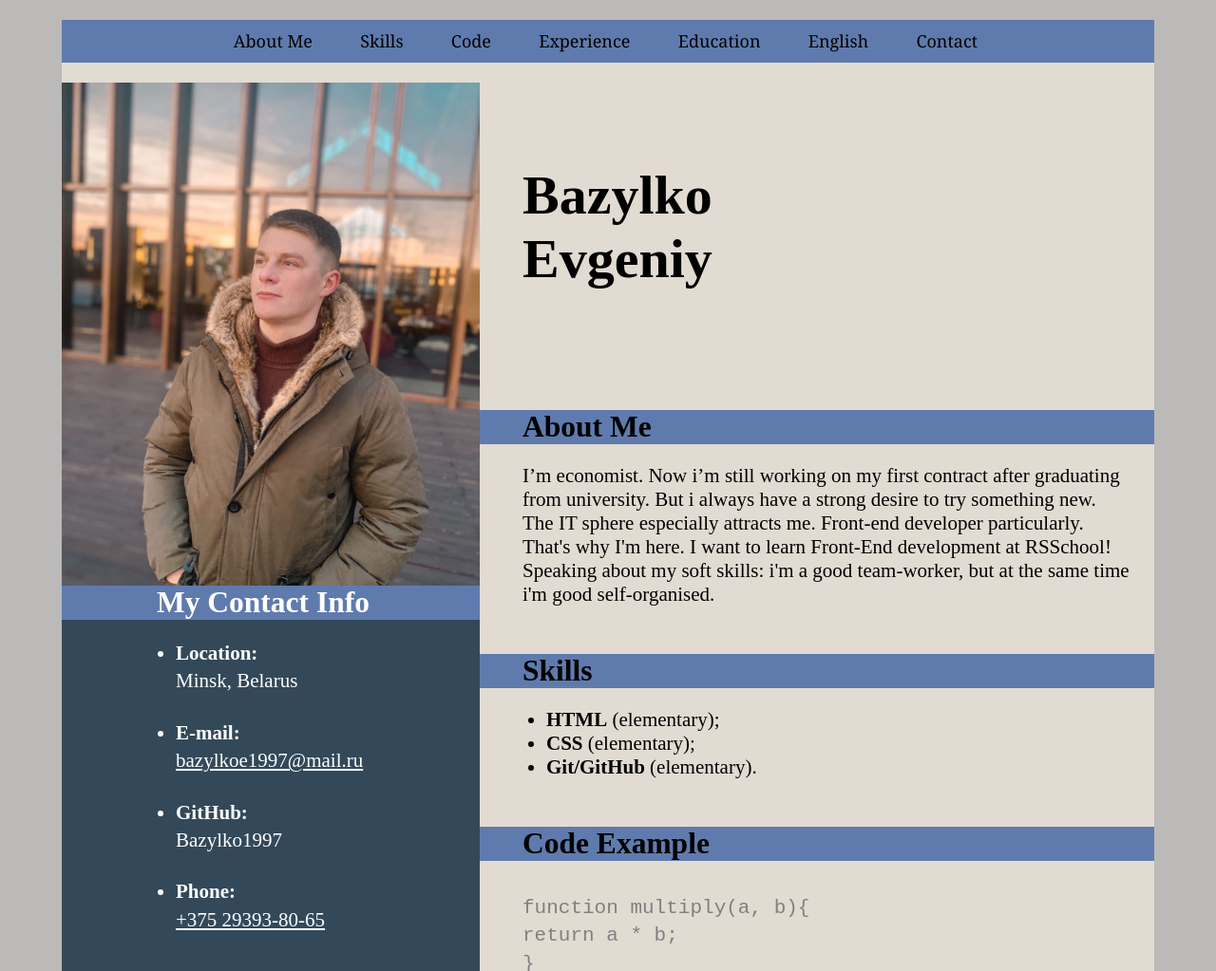
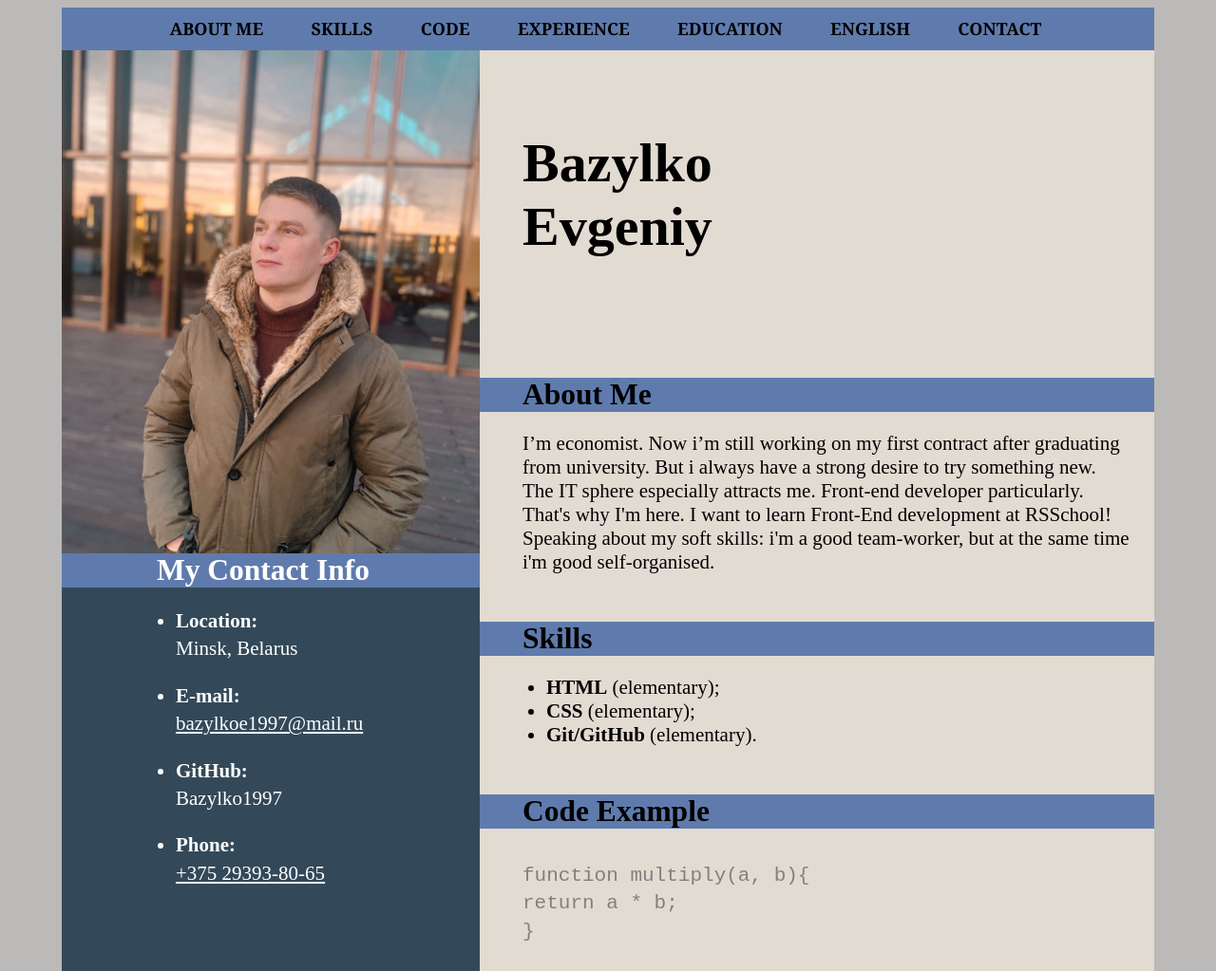
Before and after one commit to Bazylko1997/rsschool-cv, a plain HTML site: page index.html in a window 1280 px wide. Shown: the top 1023 px of the page at 95% size. Drawn offline with Linux system fonts and the light colour scheme.

Commit message:
docs: CV html css

```diff
--- a/index.html
+++ b/index.html
@@ -12,13 +12,13 @@
 		<header>
 			<nav>
 				<ul>
-					<li>About Me</li>
-					<li>Skills</li>
-					<li>Code</li>
-					<li>Experience</li>
-					<li>Education</li>
-					<li>English</li>
-					<li>Contact</li>
+					<li><a href="#Information">About Me</a></li>
+					<li><a href="#Skills">Skills</a></li>
+					<li><a href="#Code">Code</a></li>
+					<li><a href="#Experience">Experience</a></li>
+					<li><a href="#Education">Education</a></li>
+					<li><a href="#English">English</a></li>
+					<li><a href="#Contact">Contact</a></li>
 				</ul>
 			</nav>
 		</header>
@@ -30,12 +30,12 @@
 				</figure>
 			</article>
 			<article class="two">
-				<h2>My Contact Info</h2>
+				<h2 id="Contact">My Contact Info</h2>
 				<ul>
-				<li><span id="bold">Location:</span><br />Minsk, Belarus</li><br />
-				<li><span id="bold">E-mail:</span><br /><span id="text">bazylkoe1997@mail.ru</span></li><br />
-				<li><span id="bold">GitHub:</span><br />Bazylko1997</li><br />
-				<li><span id="bold">Phone:</span><br /><span id="text">+375 29393-80-65</span></li><br />
+				<li><span id="bold">Location:</span><br />Minsk, Belarus</li>
+				<li><span id="bold">E-mail:</span><br /><span id="text">bazylkoe1997@mail.ru</span></li>
+				<li><span id="bold">GitHub:</span><br />Bazylko1997</li>
+				<li><span id="bold">Phone:</span><br /><span id="text">+375 29393-80-65</span></li>
 				</ul>
 			</article>
 		</section>
@@ -44,11 +44,11 @@
 				<h1>Bazylko<br /> Evgeniy</h1>
 			</article>
 			<article class="four">
-				<h2>About Me</h2>
+				<h2 id="Information">About Me</h2>
 				<p>I’m economist. Now i’m still working on my first contract after graduating from university. But i always have a strong desire to try something new. The IT sphere especially attracts me. Front-end developer particularly. That's why I'm here. I want to learn Front-End development at RSSchool! Speaking about my soft skills: i'm a good team-worker, but at the same time i'm good self-organised.</p>
 			</article>
 			<article class="five">
-				<h2>Skills</h2>
+				<h2 id="Skills">Skills</h2>
 				<ul>
 					<li><span id="bold">HTML</span> (elementary);</li>
 					<li><span id="bold">CSS</span> (elementary);</li>
@@ -56,7 +56,7 @@
 				</ul>
 			</article>
 			<article class="six">
-				<h2>Code Example</h2>
+				<h2 id="Code">Code Example</h2>
 				<code>
 					<p>function multiply(a, b){</p>
 					<p>return a * b;</p>
@@ -64,19 +64,24 @@
 				</code>
 			</article>
 			<article class="seven">
-				<h2>Experience</h2>
+				<h2 id="Experience">Experience</h2>
 				<p>At the moment I'm doing my first CV project.</p>
 			</article>
 			<article class="eight">
-				<h2>Education</h2>
+				<h2 id="Education">Education</h2>
 				<p><span id="bold">University:</span> Belarusian National Technical University, my specialization is economist.</p>
 			</article>
 			<article class="nine">
-				<h2>English</h2>
+				<h2 id="English">English</h2>
 				<p><span id="bold">A1</span> (Although in school i learned german, last half of year i've learning english with tutor and using different apps in free time)</p>
 			</article>
 		</section>
 	</main>
+			<footer>
+				<a class="left" href="https://github.com/Bazylko1997">My GitHub</a>
+				<p class="center">2021</p>
+				<a class="right" href="https://rs.school/js/"><img src="https://rs.school/images/rs_school_js.svg" alt="RS School"></a>
+			</footer>
 	</div>
 </body>
 </html>
--- a/style.css
+++ b/style.css
@@ -1,23 +1,29 @@
 body {
 	background-color: rgba(163, 159, 159, 0.726);}
 .body {
+	min-width: 800px;
 	width: 1150px;
-	height: 1460px;
 	background-color: rgb(226, 219, 210);
-	margin: 0px auto;
-font-size: 21px;}
+	margin: 0px auto 0px auto;
+	font-size: 21px;}
 nav ul {
 	background-color: rgb(95, 123, 173);
 	padding-top: 10px;
 	padding-bottom: 10px;
-	text-align: center;}
+	text-align: center;
+	margin: 0px;}
+nav a {
+	color: black;
+	text-decoration: none;}
+nav a:hover {
+	color:white;}
 nav li {
 	display: inline;
 	padding-right: 45px;
 	font-family: Georgia, 'Times New Roman', Times, serif;
 	font-size: 18px;
-	-weight: bold;
-	-transform: uppercase;}
+	font-weight: bold;
+	text-transform: uppercase;}
 img {
 	width: 440px;
 	height: 530px;}
@@ -28,14 +34,15 @@ figure {
 .name {
 	float: left;
 	width: 440px;
-	margin-top: 0px;}
+	margin-top: 0px;
+	margin-bottom: 0px;}
 .info {
 	float: left;
 	margin-right: 30px;
 	width: 710px;
 	margin: 0px 0px 0px 0px;}
 .two {
-	height: 875px;
+	height: 895px;
 	background-color: rgba(28, 53, 73, 0.877);}
 .two h2 {
 	padding-left: 100px;
@@ -46,7 +53,8 @@ h2 {
 	margin: 0px;}
 .two li {
 	line-height: 1.4em;
-	color: white;}
+	color: white;
+	margin-bottom: 20px;}
 .two ul {
 	padding-left: 120px;}
 p {
@@ -65,8 +73,27 @@ h1 {
 code {
 	margin-left: 30px;
 	line-height: 0.4em;
-color:grey;}
+	color:grey;}
 #bold {
 	font-weight: bold;}
 #text {
 	text-decoration: underline;}
+footer {
+	display: grid;
+	grid-template-columns: 1fr 1fr 1fr;
+	align-items: center;
+	padding: 5px 50px 5px 50px;
+	color: white;
+	background-color: #20252e;
+margin: 0px;}
+.left {
+	color: white;
+	text-decoration: none;}
+.center {
+	justify-self: center;}
+footer img {
+	width: 86px;
+   height: 32px;}
+.right {
+	justify-self: end;
+   height: 32px;}
```
